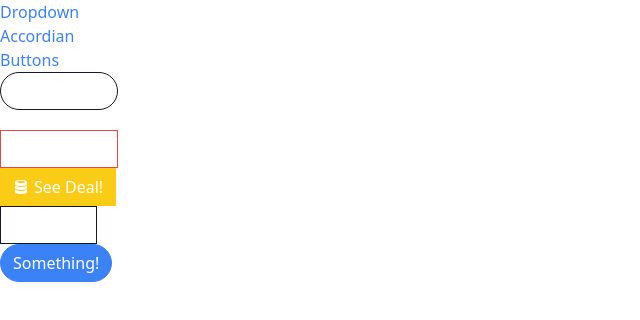
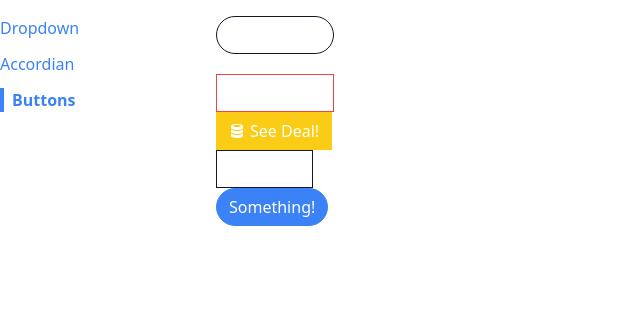
Before and after one commit to claysawyer/pf-react, a React (Create React App) app: page /buttons in a window 1280 px wide. Shown: the top 320 px of the page, without its empty margins (0-640 px from the left). Built offline with nearby package versions, Linux system fonts and the light colour scheme.

Commit message:
add highlight to active link

```diff
--- a/src/App.js
+++ b/src/App.js
@@ -6,9 +6,9 @@ import ButtonPage from "./pages/ButtonPage";
 
 function App() {
   return (
-    <div>
+    <div className="container mx-auto grid grid-cols-6 gap-4 mt-4">
       <Sidebar />
-      <div>
+      <div className="col-span-5">
         <Route path="/accordian">
           <AccordianPage />
         </Route>
--- a/src/components/Link.js
+++ b/src/components/Link.js
@@ -1,10 +1,14 @@
 import classNames from "classnames";
 import useNavigation from "../hooks/use-navigation";
 
-function Link({ to, children }) {
-  const { navigate } = useNavigation();
+function Link({ to, children, className, activeClassName }) {
+  const { navigate, currentPath } = useNavigation();
 
-  const classes = classNames("text-blue-500");
+  const classes = classNames(
+    "text-blue-500",
+    className,
+    currentPath === to && activeClassName
+  );
 
   const handleClick = (event) => {
     if (event.ctrlKey || event.metaKey) {
--- a/src/components/SideBar.js
+++ b/src/components/SideBar.js
@@ -9,7 +9,12 @@ function Sidebar() {
 
   const renderedLinks = links.map((link) => {
     return (
-      <Link key={link.label} to={link.path}>
+      <Link
+        key={link.label}
+        to={link.path}
+        className="mb-3"
+        activeClassName="font-bold border-l-4 border-blue-500 pl-2"
+      >
         {link.label}
       </Link>
     );
--- a/src/pages/ButtonPage.js
+++ b/src/pages/ButtonPage.js
@@ -1,10 +1,8 @@
-import { GoBell, GoCloudDownload, GoDatabase } from 'react-icons/go';
-import Button from '../components/Button';
+import { GoBell, GoCloudDownload, GoDatabase } from "react-icons/go";
+import Button from "../components/Button";
 
 function ButtonPage() {
-  const handleClick = () => {
-    console.log('Clicked!');
-  };
+  const handleClick = () => {};
 
   return (
     <div>
```
